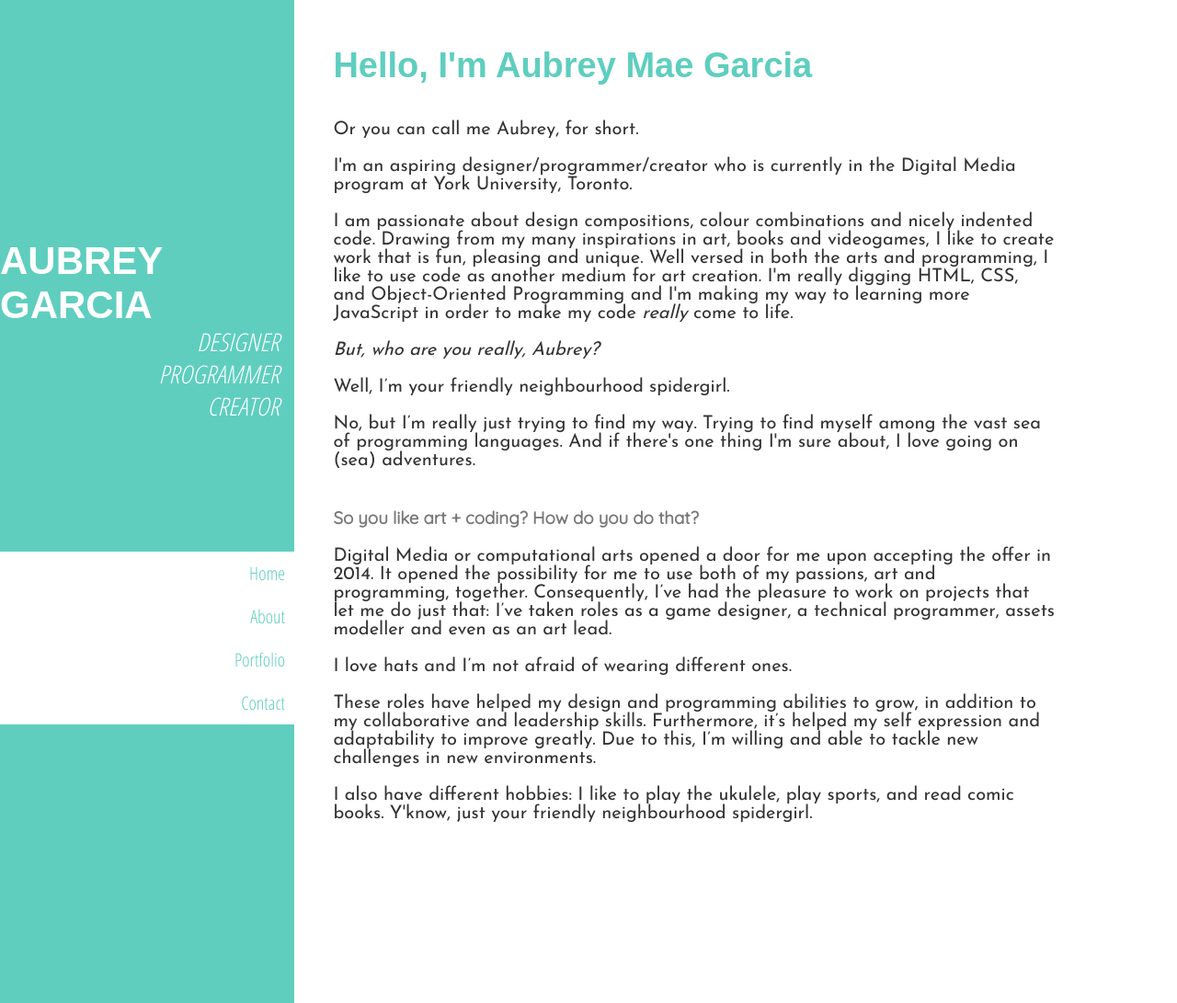
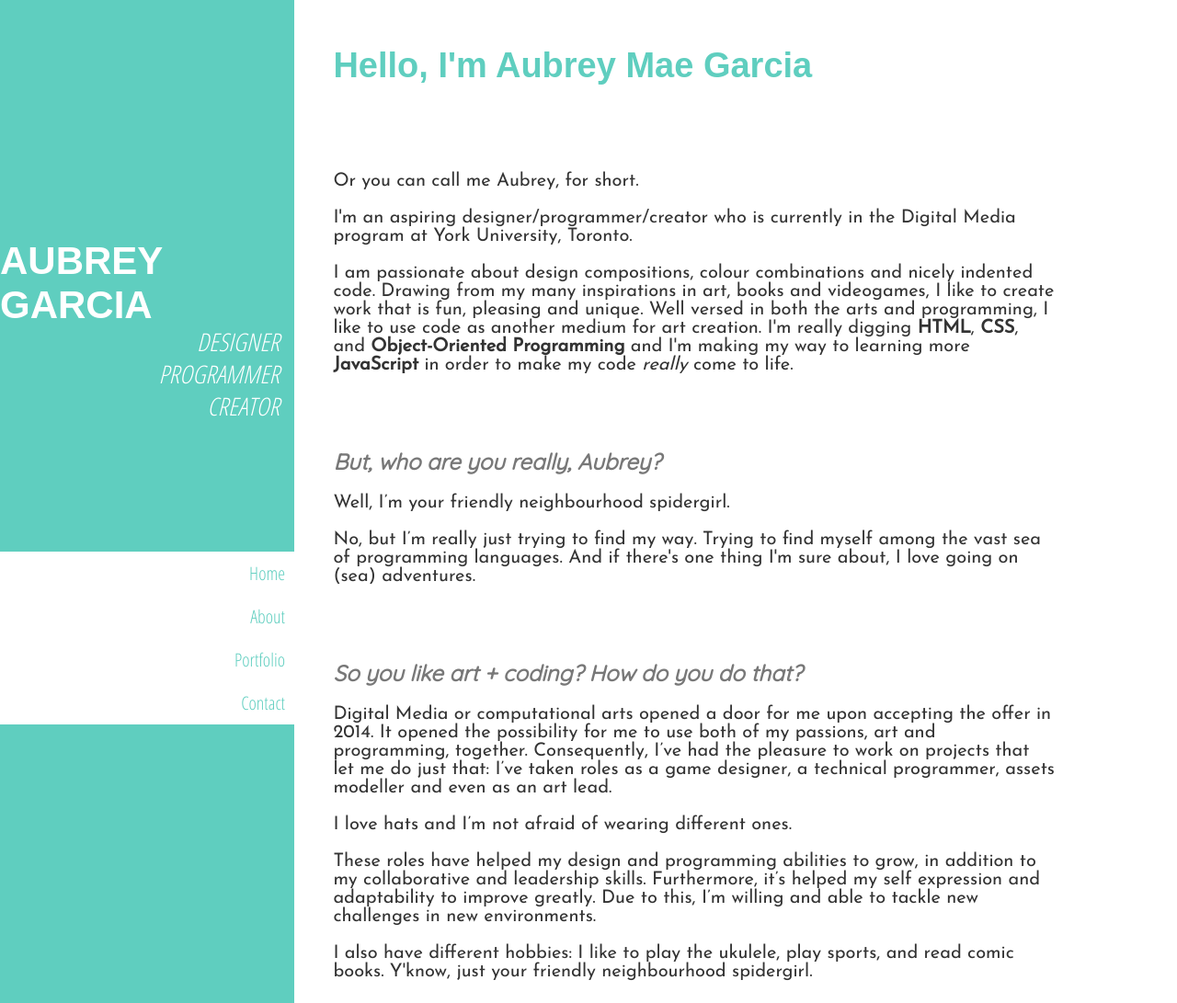
Before and after one commit to aubreymae/-old-aubreymae.github.io, a Jekyll site: the page built from about.html, in a window 1280 px wide and 1091 px high. Shown: the whole window at 92% size. Built offline with Jekyll 4.4.1, drawn with Linux system fonts in a browser that asks for light colours; some web fonts are replaced.

Commit message:
Updated about

```diff
--- a/about.html
+++ b/about.html
@@ -6,21 +6,25 @@ permalink: /about
 
 <div class="site-content">
 	<p class="content-page-title">Hello, I'm Aubrey Mae Garcia</p>
+	<br></br>
 	<p class="content-page-text">
     Or you can call me Aubrey, for short.
     <br></br>
     I'm an aspiring designer/programmer/creator who is currently in the Digital Media program at York University, Toronto.
     <br></br>
-    I am passionate about design compositions, colour combinations and nicely indented code. Drawing from my many inspirations in art, books and videogames, I like to create work that is fun, pleasing and unique. Well versed in both the arts and programming, I like to use code as another medium for art creation. I'm really digging HTML, CSS, and Object-Oriented Programming and I'm making my way to learning more JavaScript in order to make my code <i>really</i> come to life.
+    I am passionate about design compositions, colour combinations and nicely indented code. Drawing from my many inspirations in art, books and videogames, I like to create work that is fun, pleasing and unique. Well versed in both the arts and programming, I like to use code as another medium for art creation. I'm really digging <b>HTML</b>, <b>CSS</b>, and <b>Object-Oriented Programming</b> and I'm making my way to learning more <b>JavaScript</b> in order to make my code <i>really</i> come to life.
     <br></br>
-    <i>But, who are you really, Aubrey?</i>
-    <br></br>
+		<br></br>
+	</p>
+  <h2><i>But, who are you really, Aubrey?</i></h2>
+	<p class="content-page-text">
     Well, I’m your friendly neighbourhood spidergirl.
     <br></br>
     No, but I’m really just trying to find my way. Trying to find myself among the vast sea of programming languages. And if there's one thing I'm sure about, I love going on (sea) adventures.
     <br></br>
+		<br></br>
 	</p>
-  <h3>So you like art + coding? How do you do that?</h3>
+  <h2><i>So you like art + coding? How do you do that?</i></h2>
 	<p class="content-page-text">
     Digital Media or computational arts opened a door for me upon accepting the offer in 2014. It opened the possibility for me to use both of my passions, art and programming, together. Consequently, I’ve had the pleasure to work on projects that let me do just that: I’ve taken roles as a game designer, a technical programmer, assets modeller and even as an art lead.
     <br></br>
--- a/css/style.css
+++ b/css/style.css
@@ -198,6 +198,12 @@ a:hover
 }
 
 /* ==============================================================
+	ABOUT PAGE
+*/
+
+
+
+/* ==============================================================
 	PORTFOLIO
 */
 
```
